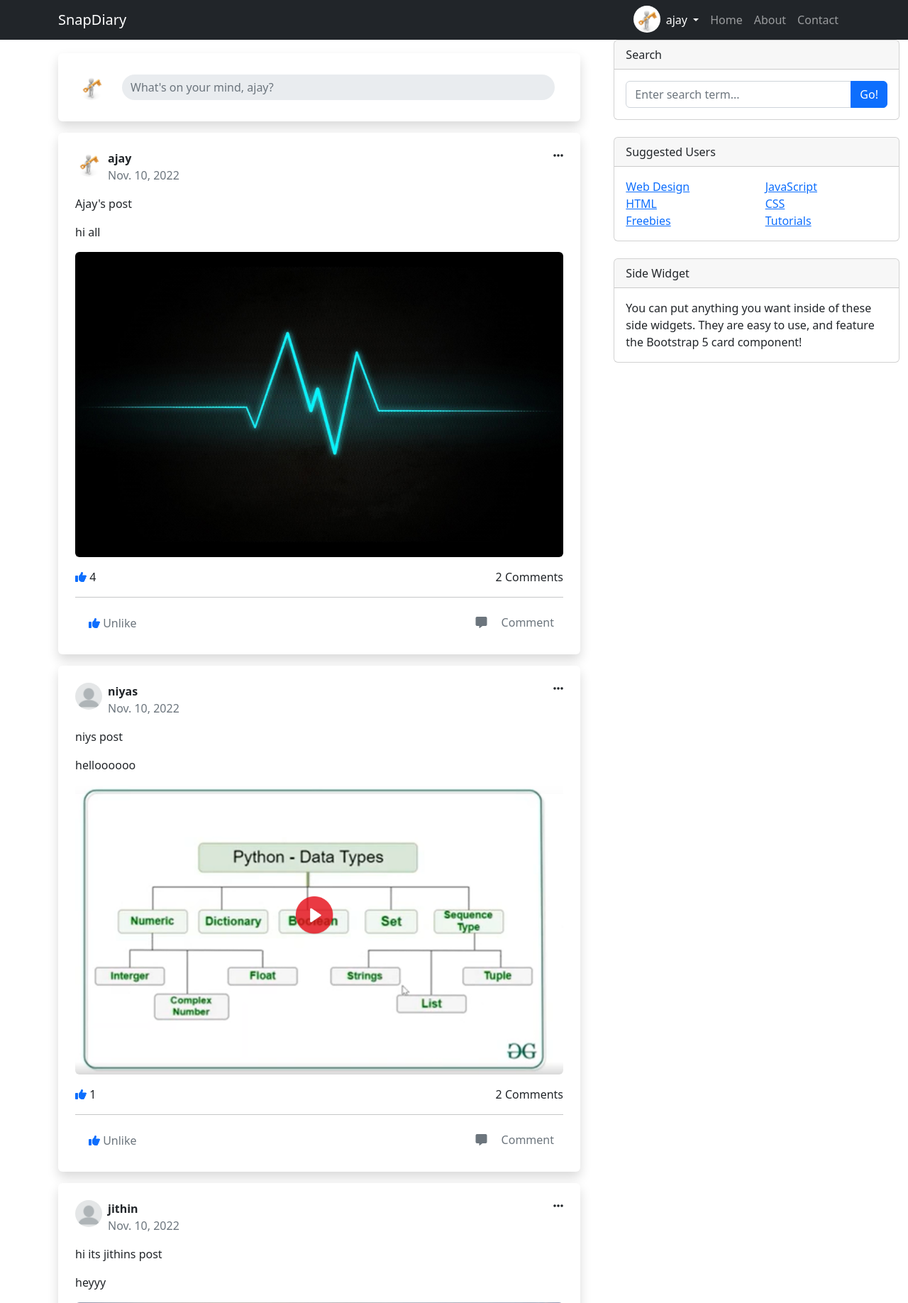
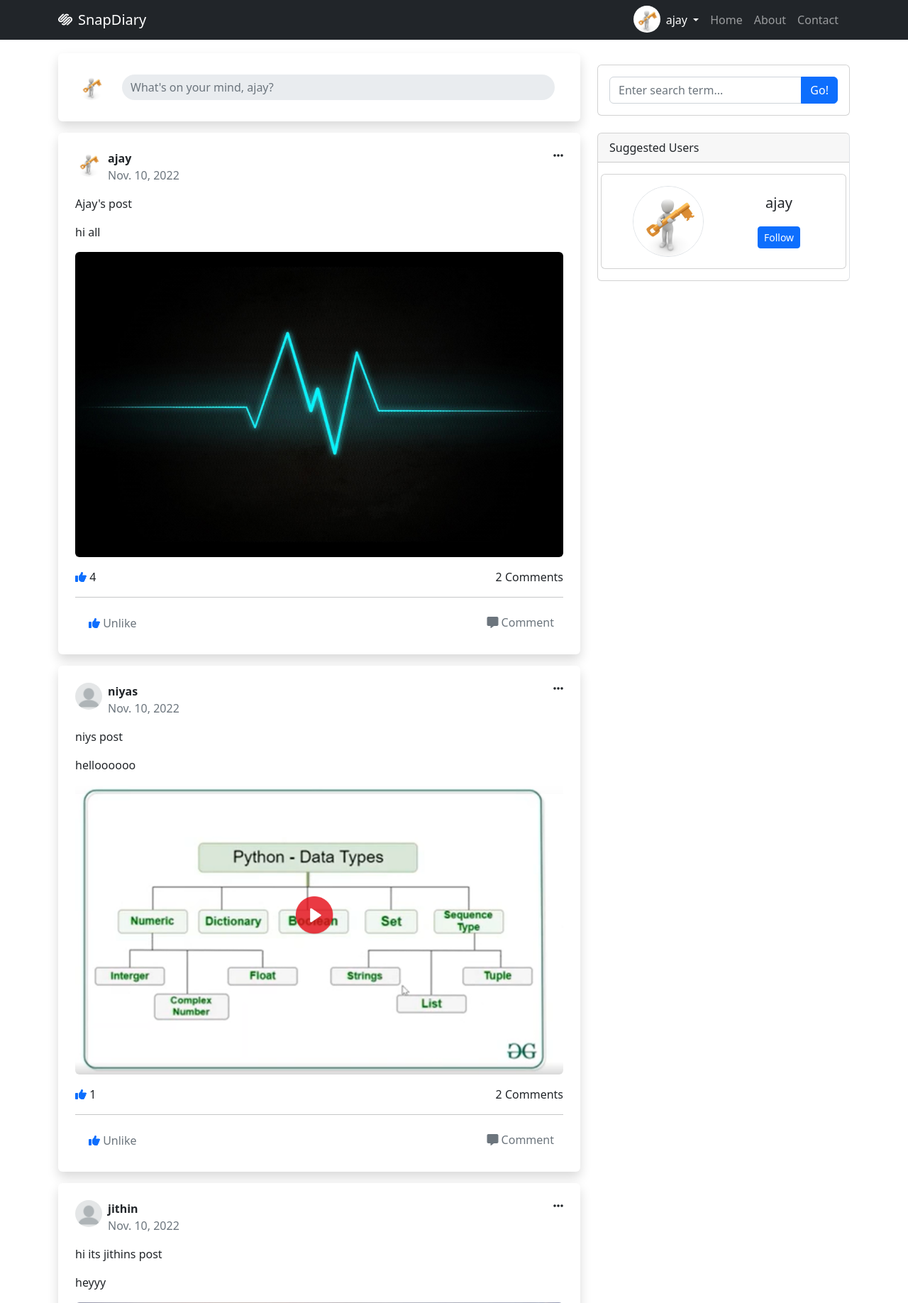
Before and after one commit to ajaybalachandran/DjangoSocialMedia, a Django app: page / in a window 1280 px wide. Shown: the top 1836 px of the page at 71% size. Run offline with Django 3.2, Linux system fonts and the light colour scheme; a user stored in the database is signed in; data comes from the database, SQL or seed files in the repository; both versions use the stored data as it was after the commit; some libraries are stand-ins or nearby versions.

Commit message:
follow, unfollowimplemented

```diff
--- a/SocialMediaApplication/urls.py
+++ b/SocialMediaApplication/urls.py
@@ -35,6 +35,7 @@ urlpatterns = [
     path('posts/<int:id>/like/', views.add_like_view, name='social-add-like'),
     path('users/<int:id>/', views.others_profile_view, name='social-other-profile'),
     path('users/<int:id>/follow/', views.FollowView.as_view(), name='social-follow'),
+    path('users/<int:id>/unfollow/', views.UnfollowView.as_view(), name='social-unfollow')
 ]
 if settings.DEBUG:
     urlpatterns += static(settings.MEDIA_URL,document_root=settings.MEDIA_ROOT)
--- a/socialapp/models.py
+++ b/socialapp/models.py
@@ -19,6 +19,10 @@ class UserProfile(models.Model):
   gender = models.CharField(max_length=12, choices=GENDER_CHOICES, null=True, blank=True)
   following = models.ManyToManyField(Myuser, related_name='followinglist', blank=True)
   followers = models.ManyToManyField(Myuser, related_name='followerslist', blank=True)
+
+  @property
+  def get_followers(self):
+    return self.followers.all()
 
   @property
   def get_followings(self):
--- a/socialapp/templates/base.html
+++ b/socialapp/templates/base.html
@@ -26,7 +26,7 @@
         <!-- Responsive navbar-->
         <nav class="navbar navbar-expand-lg navbar-dark bg-dark position-fixed-bottom">
             <div class="container">
-                <a class="navbar-brand" href="#!">SnapDiary</a>
+                <a class="navbar-brand" href="{%url 'social-home'%}"><i class="fa-brands fa-squarespace me-2"></i>SnapDiary</a>
                 <button class="navbar-toggler" type="button" data-bs-toggle="collapse" data-bs-target="#navbarSupportedContent" aria-controls="navbarSupportedContent" aria-expanded="false" aria-label="Toggle navigation"><span class="navbar-toggler-icon"></span></button>
                 <div class="collapse navbar-collapse" id="navbarSupportedContent">
                     <ul class="navbar-nav ms-auto mb-2 mb-lg-0">
@@ -67,5 +67,7 @@
         <!-- Core theme JS-->
         <script src={%static 'js/scripts.js'%}></script>
         <!-- <script src={%static 'js/main.js'%}></script> -->
+        <script type="module" src="https://unpkg.com/ionicons@5.5.2/dist/ionicons/ionicons.esm.js"></script>
+        <script nomodule src="https://unpkg.com/ionicons@5.5.2/dist/ionicons/ionicons.js"></script>
     </body>
 </html>
--- a/socialapp/templates/index.html
+++ b/socialapp/templates/index.html
@@ -4,9 +4,9 @@
 
 <!-- Page content-->
 <div class="container">
-    <div class="row">
+    <div class="row d-flex justify-content-between flex-wrap-reverse">
         <!-- Blog entries-->
-        <div class="col-lg-8" style="min-height: 100vh;">
+        <div class="col-lg-8 align-self-lg-top" style="min-height: 100vh;">
             <!-- create a post -->
             <div>
                 <div class="d-flex bg-white p-4 rounded shadow  mb-3" type="button">
@@ -156,7 +156,7 @@
                         </div>
                         <div>
                             <a class="btn text-muted" data-bs-toggle="collapse" href="#collapseExample{{post.id}}" role="button" aria-expanded="false" aria-controls="collapseExample">
-                                <i class="fas fa-comment-alt me-3"></i>
+                                <i class="fas fa-comment-alt "></i>
                                 <span class="m-0">Comment</span>
                             </a>
                         </div>
@@ -252,7 +252,7 @@
                                         />
                                         </div>
                                         <div class="col-2">
-                                           <input type="submit" value="Post" class="btn btn-success">
+                                           <input type="submit" value="Post" class="btn btn-success btn-sm">
                                         </div>
                                     </div>
                                 </div>
@@ -268,12 +268,12 @@
 
 
         <!-- Side widgets-->
-        <div class="col-12 col-lg-4 scrollbar h-100" style="position: fixed; top: 5%; right: 0; z-index: 4;">
+        <div class="col-lg-4">
 
-            <div class="d-none d-lg-block">
+            <!-- <div class="d-none d-lg-block"> -->
                 <!-- Search widget-->
-                <div class="card mb-4 mt-3">
-                    <div class="card-header">Search</div>
+                <div class="card mb-4 mt-3 ">
+
                     <div class="card-body">
                         <div class="input-group">
                             <input class="form-control" type="text" placeholder="Enter search term..." aria-label="Enter search term..." aria-describedby="button-search" />
@@ -282,33 +282,45 @@
                     </div>
                 </div>
                 <!-- Categories widget-->
-                <div class="card mb-4">
+                <div class="card mb-4 d-none d-lg-block  flex-column align-items-stretch  border-end" id="suggetion">
                     <div class="card-header">Suggested Users</div>
+                    <!--  -->
                     <div class="card-body">
                         <div class="row">
-                            <div class="col-sm-6">
-                                <ul class="list-unstyled mb-0">
-                                    <li><a href="#!">Web Design</a></li>
-                                    <li><a href="#!">HTML</a></li>
-                                    <li><a href="#!">Freebies</a></li>
-                                </ul>
-                            </div>
-                            <div class="col-sm-6">
-                                <ul class="list-unstyled mb-0">
-                                    <li><a href="#!">JavaScript</a></li>
-                                    <li><a href="#!">CSS</a></li>
-                                    <li><a href="#!">Tutorials</a></li>
-                                </ul>
+                            <div class="card text-center">
+                                <div class="card-body">
+                                    <div class="row">
+                                        <div class="col-6">
+                                            <div class="d-flex justify-content-center">
+                                                <div>
+                                                    <img
+                                                    src="{{request.user.profile_pic.url}}"
+                                                    class="rounded-circle  d-inline border border-gray"
+                                                    alt="avatar"
+                                                    style="width: 100px; height: 100px; object-fit: cover"
+                                                    />
+                                                </div>
+                                            </div>
+                                        </div>
+                                        <div class="col-6 d-flex flex-column justify-content-evenly">
+                                            <div class="">
+                                                <h5>{{request.user}}</h5>
+                                            </div>
+                                            <div>
+                                                <form action="" method="post">
+                                                    {%csrf_token%}
+                                                    <input type="submit" value="Follow" class="btn btn-primary btn-sm">
+                                                </form>
+                                            </div>
+                                        </div>
+                                    </div>
+                                </div>
                             </div>
                         </div>
                     </div>
+                    <!--  -->
                 </div>
-                <!-- Side widget-->
-                <div class="card mb-4">
-                    <div class="card-header">Side Widget</div>
-                    <div class="card-body">You can put anything you want inside of these side widgets. They are easy to use, and feature the Bootstrap 5 card component!</div>
-                </div>
-            </div>
+            <!-- </div> -->
 
         </div>
     </div>
--- a/socialapp/views.py
+++ b/socialapp/views.py
@@ -5,6 +5,8 @@ from socialapp.models import Myuser, Posts, UserProfile, Comments
 from django.urls import reverse_lazy
 from django.contrib.auth import authenticate, login, logout
 from django.utils.decorators import method_decorator
+from django.views.decorators.cache import never_cache
+from django.contrib.auth.decorators import login_required
 
 # Create your views here.
 def signin_required(fn):
@@ -15,7 +17,9 @@ def signin_required(fn):
       return fn(request, *args, **kwargs)
   return wrapper
 
-@method_decorator(signin_required, name='dispatch')
+decs = [signin_required, never_cache]
+
+@method_decorator(decs, name='dispatch')
 class HomeView(View):
   def get(self, request, *args, **kwargs):
     # posts = Posts.objects.all().exclude(user=self.request.user)
@@ -53,12 +57,13 @@ class LoginView(FormView):
         return redirect('social-login')
 
 
+decs
 def signout_view(request,  *args, **kwargs):
   logout(request)
   return redirect('social-login')
 
 
-@method_decorator(signin_required, name='dispatch')
+@method_decorator(decs, name='dispatch')
 class PostsView(View):
   def get(self, request, *args, **kwargs):
     return render(request, 'newpost.html')
@@ -78,12 +83,14 @@ class PostsView(View):
 #   context_object_name = 'allposts'
 
 
+@method_decorator(decs, name='dispatch')
 class MyProfileView(View):
   def get(self, request, *args, **kwargs):
     posts = request.user.my_post.all()
     return render(request, 'profile.html', {'myposts': posts})
 
 
+@method_decorator(decs, name='dispatch')
 class AddProfileView(CreateView):
   model = UserProfile
   form_class = ProfileForm
@@ -95,6 +102,7 @@ class AddProfileView(CreateView):
     return super().form_valid(form)
 
 
+@method_decorator(decs, name='dispatch')
 class ProfileEditView(View):
   def get(self, request, *args, **kwargs):
     data = UserProfile.objects.get(user=request.user)
@@ -109,6 +117,7 @@ class ProfileEditView(View):
       return redirect('social-my-profile')
 
 
+@method_decorator(decs, name='dispatch')
 class ChangeProfilePicView(View):
   def get(self, request):
         return render(request, 'profile.html')
@@ -120,6 +129,8 @@ class ChangeProfilePicView(View):
       return redirect('social-my-profile')
 
 
+
+decs
 def add_comment_view(request, *args, **kwargs):
   if request.method == 'POST':
     post_id = kwargs.get('id')
@@ -131,6 +142,8 @@ def add_comment_view(request, *args, **kwargs):
     return redirect('social-home')
 
 
+decs
+@login_required
 def add_like_view(request, *args, **kwargs):
   if request.method == 'POST':
     id = kwargs.get('id')
@@ -142,6 +155,8 @@ def add_like_view(request, *args, **kwargs):
     return redirect('social-home')
 
 
+decs
+@login_required
 def others_profile_view(request, *args, **kwargs):
   id = kwargs.get('id')
   user = Myuser.objects.get(id=id)
@@ -149,17 +164,34 @@ def others_profile_view(request, *args, **kwargs):
   return render(request, 'other-profile.html', {'other_user': user, 'otherposts': posts})
 
 
-@method_decorator(signin_required, name='dispatch')
+@method_decorator(decs, name='dispatch')
 class FollowView(View):
   def post(self, request, *args, **kwargs):
     id = kwargs.get('id')
-    follow_user = Myuser.objects.get(id=id)
-    follow_user_profile = UserProfile.objects.get(user=follow_user)
-    follow_user_profile.followers.add(request.user)
-    follow_user_profile.save()
+    # here other_user is the user who is going to followed by the request.useryyyyy
+    other_user = Myuser.objects.get(id=id)
+    # other_user_profile = UserProfile.objects.get(user=other_user)
+    other_user_profile = other_user.user_profile
+    other_user_profile.followers.add(request.user)
+    other_user_profile.save()
 
-    following_user_profile = request.user.user_profile
-    following_user_profile.following.add(follow_user)
-    following_user_profile.save()
-    posts = follow_user.my_post.all()
-    return render(request, 'other-profile.html', {'other_user': follow_user, 'otherposts': posts})
+    user_profile = request.user.user_profile
+    user_profile.following.add(other_user)
+    user_profile.save()
+    posts = other_user.my_post.all()
+    return render(request, 'other-profile.html', {'other_user': other_user, 'otherposts': posts})
+
+
+class UnfollowView(View):
+  def post(self, request, *args, **kwargs):
+    id = kwargs.get('id')
+    other_user = Myuser.objects.get(id=id)
+    other_user_profile = other_user.user_profile
+    other_user_profile.followers.remove(request.user)
+    other_user_profile.save()
+
+    user_profile = request.user.user_profile
+    user_profile.following.remove(other_user)
+    user_profile.save()
+    posts = other_user.my_post.all()
+    return render(request, 'other-profile.html', {'other_user': other_user, 'otherposts': posts})
```
Also changed, not shown: socialapp/templates/other-profile.html (+18 -5 lines), socialapp/templates/profile.html (+9 -1 lines), db.sqlite3, media/post-images/img_11.jpg (added), media/post-images/img_12.jpg (added), media/post-images/img_13.jpg (added).
